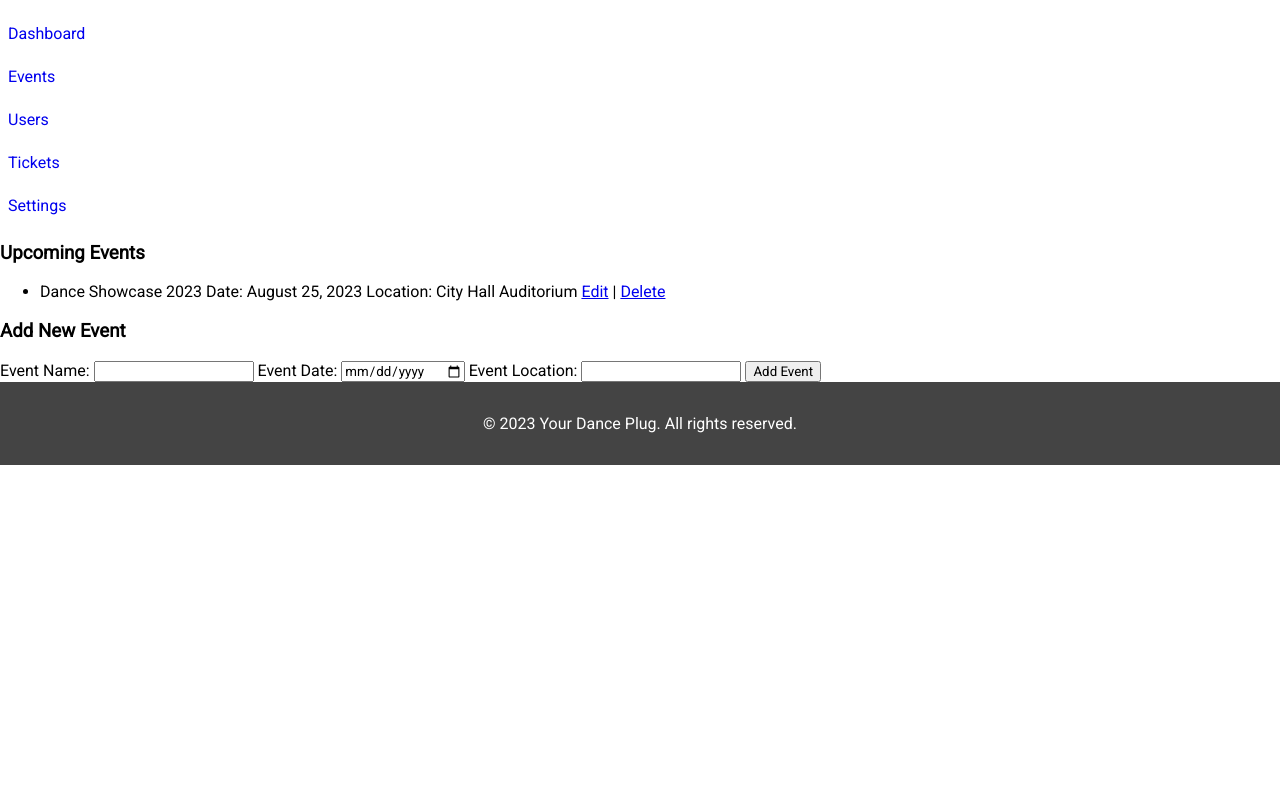
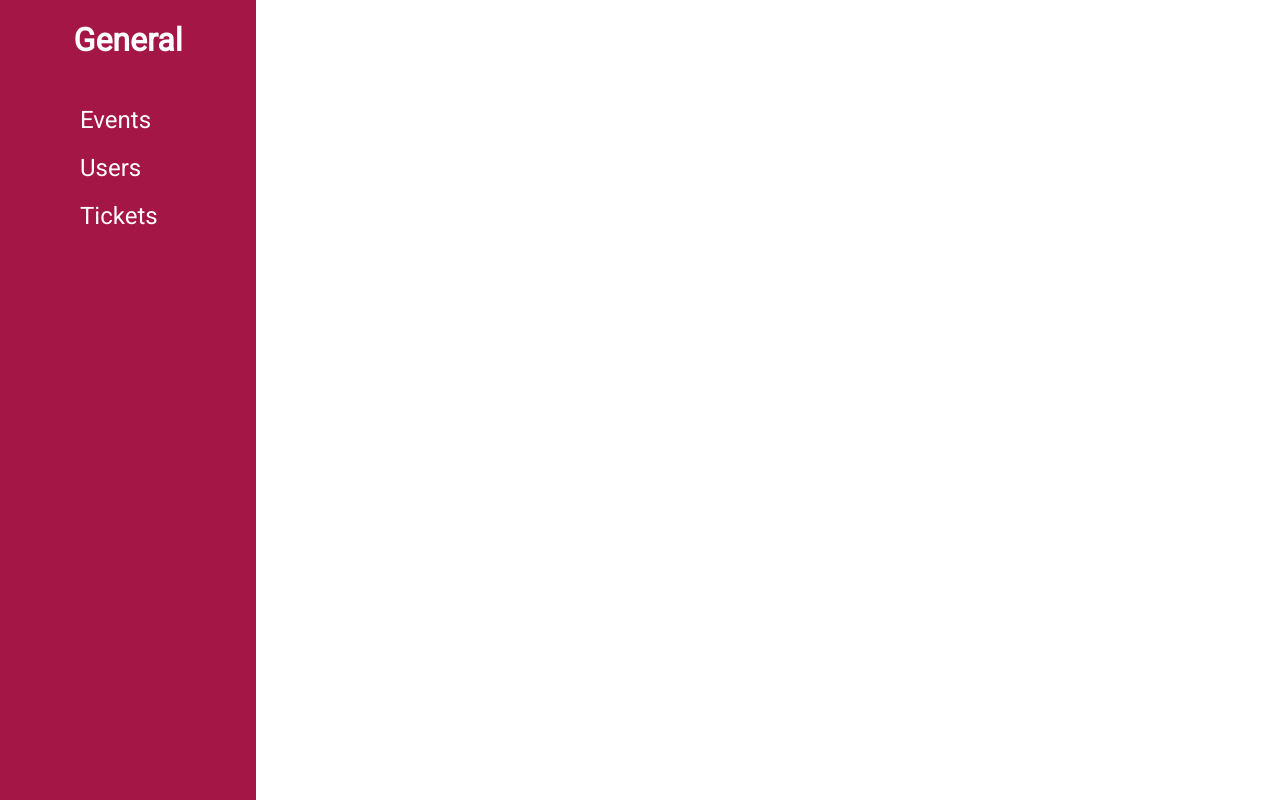
Before and after one commit to codingvaleria/yourdanceplug, a plain HTML site: page adminpanel.html in a window 1280 px wide. Drawn offline with Linux system fonts and the light colour scheme.

Commit message:
Update Admin panel side-menu

```diff
--- a/adminpanel.css
+++ b/adminpanel.css
@@ -1,35 +1,49 @@
 * {
   font-family: "Roboto", sans-serif;
 }
+
 body {
   margin: 0;
+  min-height: 100vh;
+  padding: 0;
+  box-sizing: border-box;
 }
 
-h3,
-h2,
 h1 {
-  /* color: white; */
+  color: white;
+
 }
 
-.nav-menu {
+li {
   list-style: none;
-  padding: 0;
 }
 
-.nav-menu li {
-  margin-bottom: 0.5rem;
+.side-menu {
+  position: fixed;
+  background-color: #a41646;
+  width: 20vw;
+  min-height: 100vh;
+  display: flex;
+  flex-direction: column;
 }
 
-.nav-menu a {
-  text-decoration: none;
-  /* color: white; */
-  display: block;
-  padding: 0.5rem;
+.general {
+  height: 10vh;
+  display: flex;
+  align-items: center;
+  justify-content: center;
 }
 
-footer {
-  text-align: center;
-  padding: 1rem;
-  background-color: #444;
+.side-menu li {
+  font-size: 24px;
+  padding: 10px 40px;
   color: white;
+  display: flex;
+  align-items: center;
 }
+
+.side-menu li:hover {
+  background-color: white;
+  color: #f05462;
+  cursor: pointer;
+}
--- a/adminpanel.html
+++ b/adminpanel.html
@@ -13,65 +13,16 @@
     <link rel="stylesheet" href="adminpanel.css" />
   </head>
   <body>
-    <ul class="nav-menu">
-      <li><a href="#">Dashboard</a></li>
-      <li><a href="#">Events</a></li>
-      <li><a href="#">Users</a></li>
-      <li><a href="#">Tickets</a></li>
-      <li><a href="#">Settings</a></li>
-    </ul>
+    <div class="side-menu">
+      <div class="general">
+        <h1>General</h1>
+      </div>
 
-    <div class="dashboard">
-      <!-- Dashboard content here -->
+      <ul>
+        <li>Events</li>
+        <li>Users</li>
+        <li>Tickets</li>
+      </ul>
     </div>
-
-    <div class="event-management">
-      <div class="add-event-form">
-        <div class="event-list">
-          <h3>Upcoming Events</h3>
-          <ul>
-            <li>
-              <span class="event-name">Dance Showcase 2023</span>
-              <span class="event-date">Date: August 25, 2023</span>
-              <span class="event-location">Location: City Hall Auditorium</span>
-              <span class="event-actions">
-                <a href="#">Edit</a> | <a href="#">Delete</a>
-              </span>
-            </li>
-            <!-- More event items -->
-          </ul>
-        </div>
-
-        <h3>Add New Event</h3>
-        <form>
-          <label for="event-name">Event Name:</label>
-          <input type="text" id="event-name" name="event-name" />
-
-          <label for="event-date">Event Date:</label>
-          <input type="date" id="event-date" name="event-date" />
-
-          <label for="event-location">Event Location:</label>
-          <input type="text" id="event-location" name="event-location" />
-
-          <button type="submit">Add Event</button>
-        </form>
-      </div>
-    </div>
-
-    <div class="user-management">
-      <!-- User management content here -->
-    </div>
-
-    <div class="tickets-management">
-      <!-- User management content here -->
-    </div>
-
-    <div class="settings-management">
-      <!-- User management content here -->
-    </div>
-    <footer>
-      <p>&copy; 2023 Your Dance Plug. All rights reserved.</p>
-    </footer>
-    <script src="" async defer></script>
   </body>
 </html>
```
